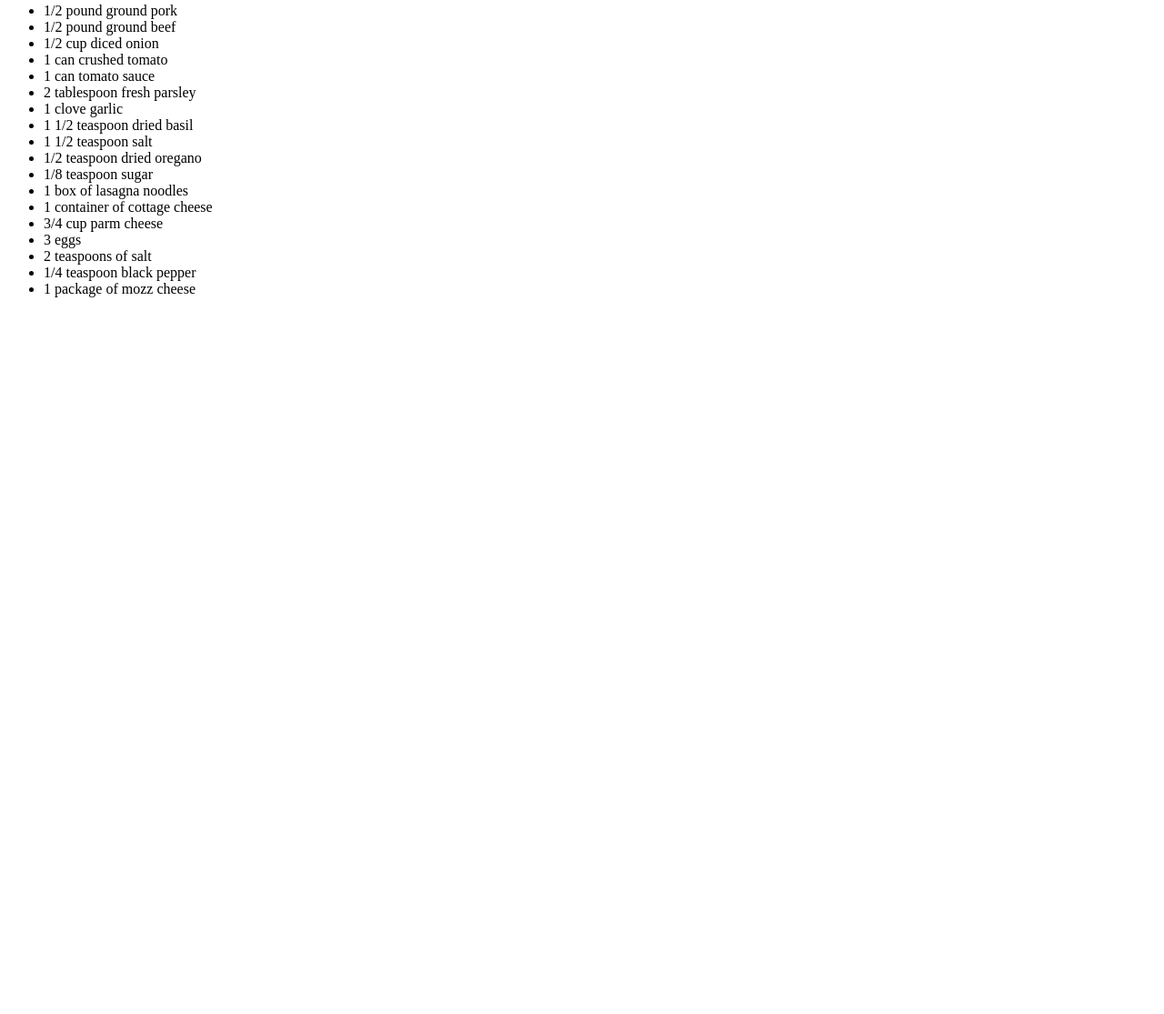
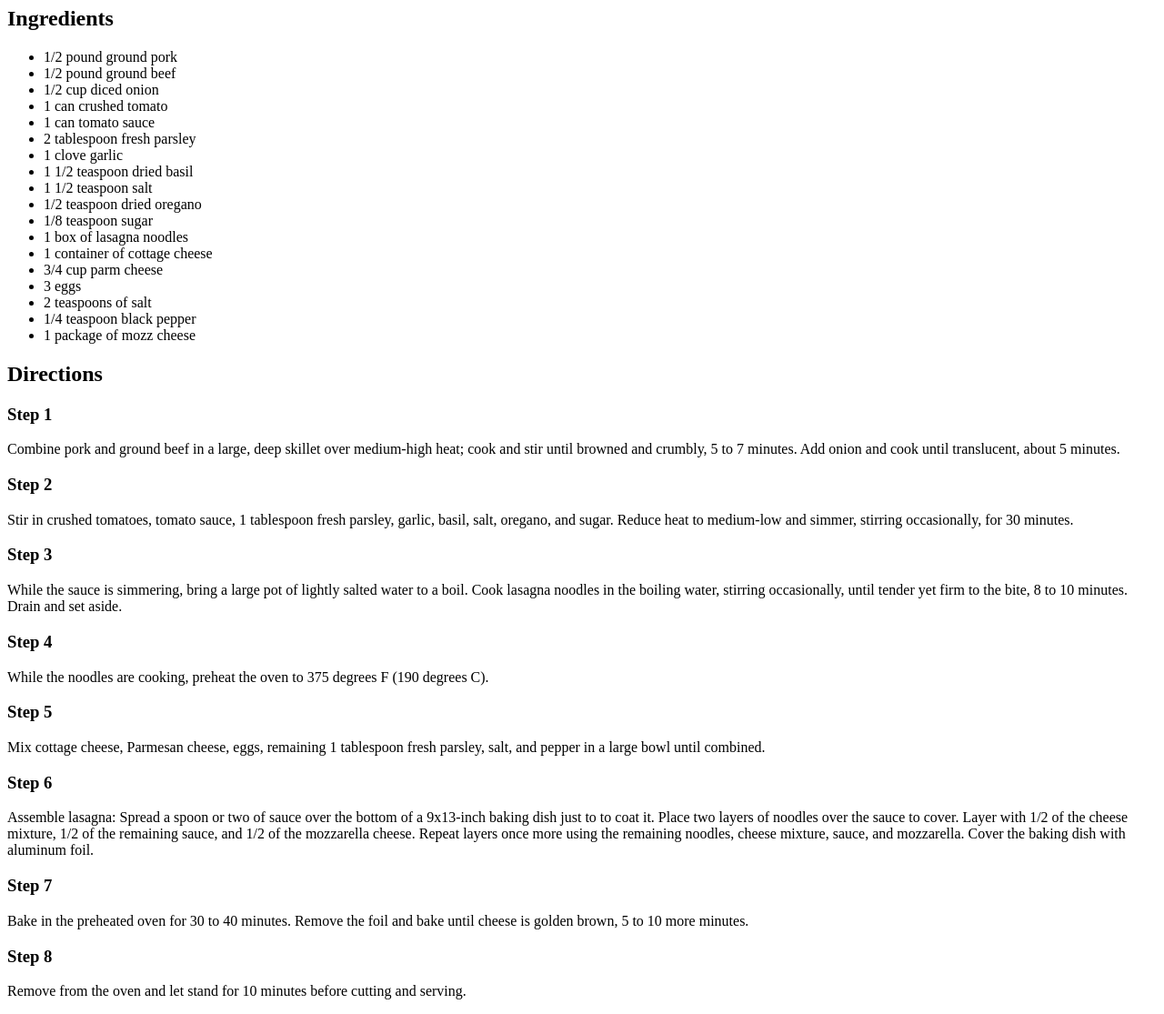
Before and after one commit to zachfaughn/odin-recipes, a plain HTML site: page recipes/lasagna.html in a window 1280 px wide. Shown: the part 449-1564 px from the top of the page at 91% size. Before the commit the page ends 800 px from the top, so only its background shows below. Drawn offline with Linux system fonts and the light colour scheme.

Commit message:
Added directions to lasagna recipe

```diff
--- a/recipes/lasagna.html
+++ b/recipes/lasagna.html
@@ -9,6 +9,7 @@
     <h1>Lasagna</h1>
     <img src="https://imagesvc.meredithcorp.io/v3/mm/image?url=https%3A%2F%2Fstatic.onecms.io%2Fwp-content%2Fuploads%2Fsites%2F43%2F2022%2F10%2F31%2FHomemade-Lasagna-lutzflcat-1x1-1-2000.jpg&q=60&c=sc&poi=auto&orient=true&h=512" alt="Picture of Lasagna">
     <p>This is my mom's special homemade lasagna recipe with a meaty, made-from-scratch tomato sauce and a deliciously cheesy filling. A more traditional homemade lasagna filling would be made with ricotta but my mom's recipe calls for a blend of small-curd cottage cheese and Parmesan. I have found none better anywhere. Serve with a leafy green salad and crusty garlic bread.</p>
+    <h2>Ingredients</h2>
     <ul>
         <li>1/2 pound ground pork</li>
         <li>1/2 pound ground beef</li>
@@ -29,5 +30,22 @@
         <li>1/4 teaspoon black pepper</li>
         <li>1 package of mozz cheese</li>
     </ul>
+    <h2>Directions</h2>
+    <h3>Step 1</h3>
+    <p>Combine pork and ground beef in a large, deep skillet over medium-high heat; cook and stir until browned and crumbly, 5 to 7 minutes. Add onion and cook until translucent, about 5 minutes.</p>
+    <h3>Step 2</h3>
+    <p>Stir in crushed tomatoes, tomato sauce, 1 tablespoon fresh parsley, garlic, basil, salt, oregano, and sugar. Reduce heat to medium-low and simmer, stirring occasionally, for 30 minutes.</p>
+    <h3>Step 3</h3>
+    <p>While the sauce is simmering, bring a large pot of lightly salted water to a boil. Cook lasagna noodles in the boiling water, stirring occasionally, until tender yet firm to the bite, 8 to 10 minutes. Drain and set aside.</p>
+    <h3>Step 4</h3>
+    <p>While the noodles are cooking, preheat the oven to 375 degrees F (190 degrees C).</p>
+    <h3>Step 5</h3>
+    <p>Mix cottage cheese, Parmesan cheese, eggs, remaining 1 tablespoon fresh parsley, salt, and pepper in a large bowl until combined.</p>
+    <h3>Step 6</h3>
+    <p>Assemble lasagna: Spread a spoon or two of sauce over the bottom of a 9x13-inch baking dish just to to coat it. Place two layers of noodles over the sauce to cover. Layer with 1/2 of the cheese mixture, 1/2 of the remaining sauce, and 1/2 of the mozzarella cheese. Repeat layers once more using the remaining noodles, cheese mixture, sauce, and mozzarella. Cover the baking dish with aluminum foil.</p>
+    <h3>Step 7</h3>
+    <p>Bake in the preheated oven for 30 to 40 minutes. Remove the foil and bake until cheese is golden brown, 5 to 10 more minutes.</p>
+    <h3>Step 8</h3>
+    <p>Remove from the oven and let stand for 10 minutes before cutting and serving.</p>
 </body>
 </html>
```
